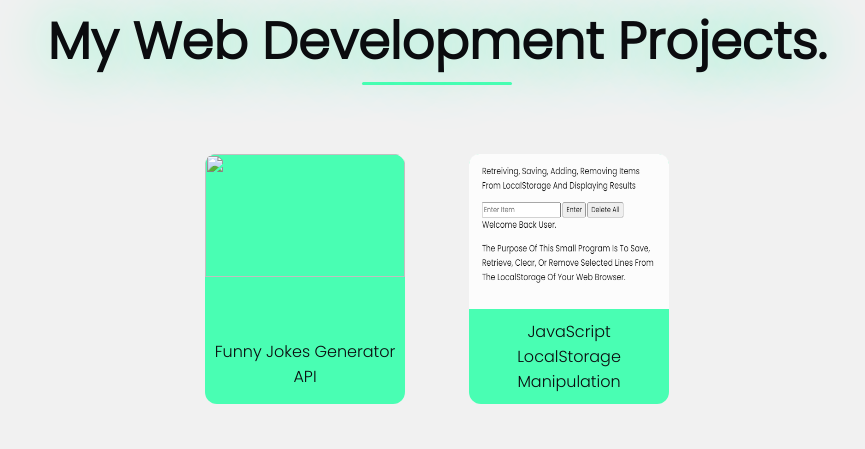
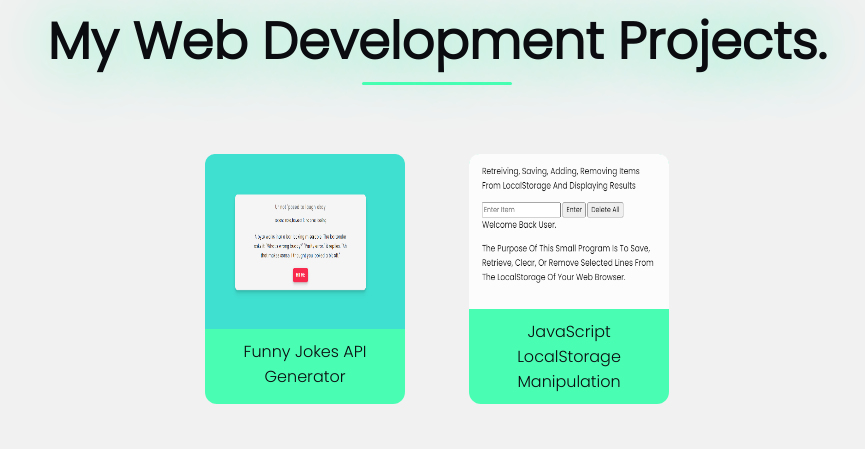
Before and after one commit to wania-dev/projects, a plain HTML site: page alternate/index.html in a window 1280 px wide. Shown: the part 797-1246 px from the top of the page, without its empty margins (203-1068 px from the left). Drawn offline with nearby package versions, Linux system fonts and the light colour scheme.

Commit message:
Update index.html

```diff
--- a/alternate/index.html
+++ b/alternate/index.html
@@ -83,9 +83,9 @@
 <div class="work">
 <!--───────────────card───────────────-->
 <div class="card">
-<img class="work-img" src="/media/">
+<img class="work-img" src="/media/apiJokes generator.PNG">
 <a href="https://funnyjokes-api.vercel.app/" target="_blank"> <!--Link to project-->
-<div class="work-content">Funny Jokes Generator API</div></a>
+<div class="work-content">Funny Jokes API Generator</div></a>
 </div>
 <div class="card">
 <img class="work-img" src="/media/localstorage manipulation.PNG">
```
